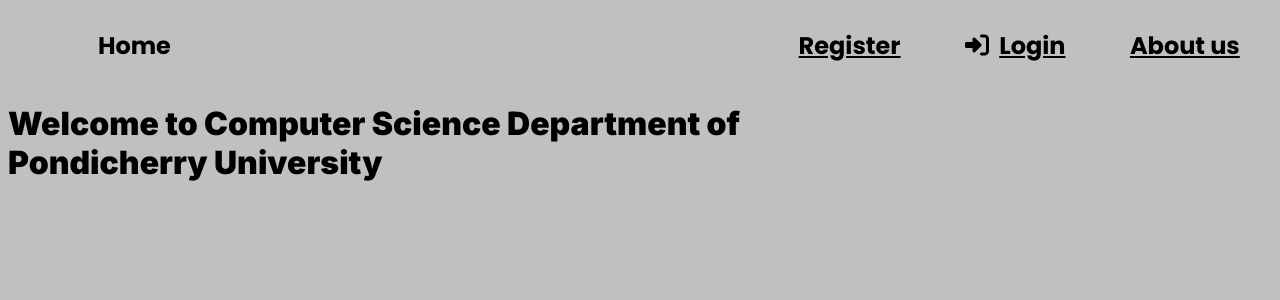
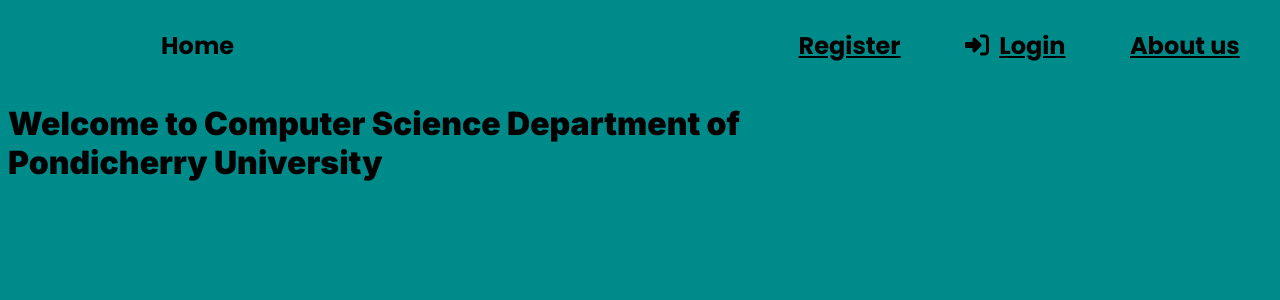
Before and after one commit to Nivas001/HTML-Projects, a PHP site: page / in a window 1280 px wide. Shown: the top 300 px of the page. Run offline with PHP 8.4, Linux system fonts and the light colour scheme; some libraries are stand-ins or nearby versions.

Commit message:
Chnaged minor differences in the display size area to view in mobile

```diff
--- a/Department/style.css
+++ b/Department/style.css
@@ -1,7 +1,7 @@
 @import url('https://fonts.googleapis.com/css2?family=DM+Serif+Display:ital@0;1&family=Hind:wght@300;400;500;600;700&family=Inter:wght@100..900&family=Manrope:wght@200..800&family=Marcellus&family=Montserrat:ital,wght@0,100..900;1,100..900&family=Nunito:ital,wght@0,200..1000;1,200..1000&family=Poppins:ital,wght@0,100;0,200;0,300;0,400;0,500;0,600;0,700;0,800;0,900;1,100;1,200;1,300;1,400;1,500;1,600;1,700;1,800;1,900&family=Roboto:ital,wght@0,100;0,300;0,400;0,500;0,700;0,900;1,100;1,300;1,400;1,500;1,700;1,900&family=Satisfy&display=swap');
 
 /*mobile layout*/
-@media(min-width: 100px) and (max-width: 316px){
+@media(min-width: 100px) and (max-width: 430px){
     *{
         background-color: #db6094;
     }
@@ -22,7 +22,7 @@
 }
 
 /*tab layout*/
-@media (min-width: 317px)and (max-width: 768px) {
+@media (min-width: 431px)and (max-width: 1080px) {
     *{
         background-color: #EB5B00;
     }
@@ -35,21 +35,9 @@
     }
 }
 
-/*Laptop layout*/
-@media (min-width: 769px) and (max-width: 1280px){
-    *{
-        background-color: silver;
-    }
-    .left-nav{
-        width: 20%;
-    }
-    .right-nav{
-        width: 40%;
-    }
-}
 
 /*Desktop layout*/
-@media (min-width: 1281px) and (max-width: 1920px){
+@media (min-width: 1081px) and (max-width: 1920px){
     *{
         background-color: darkcyan;
     }
```
